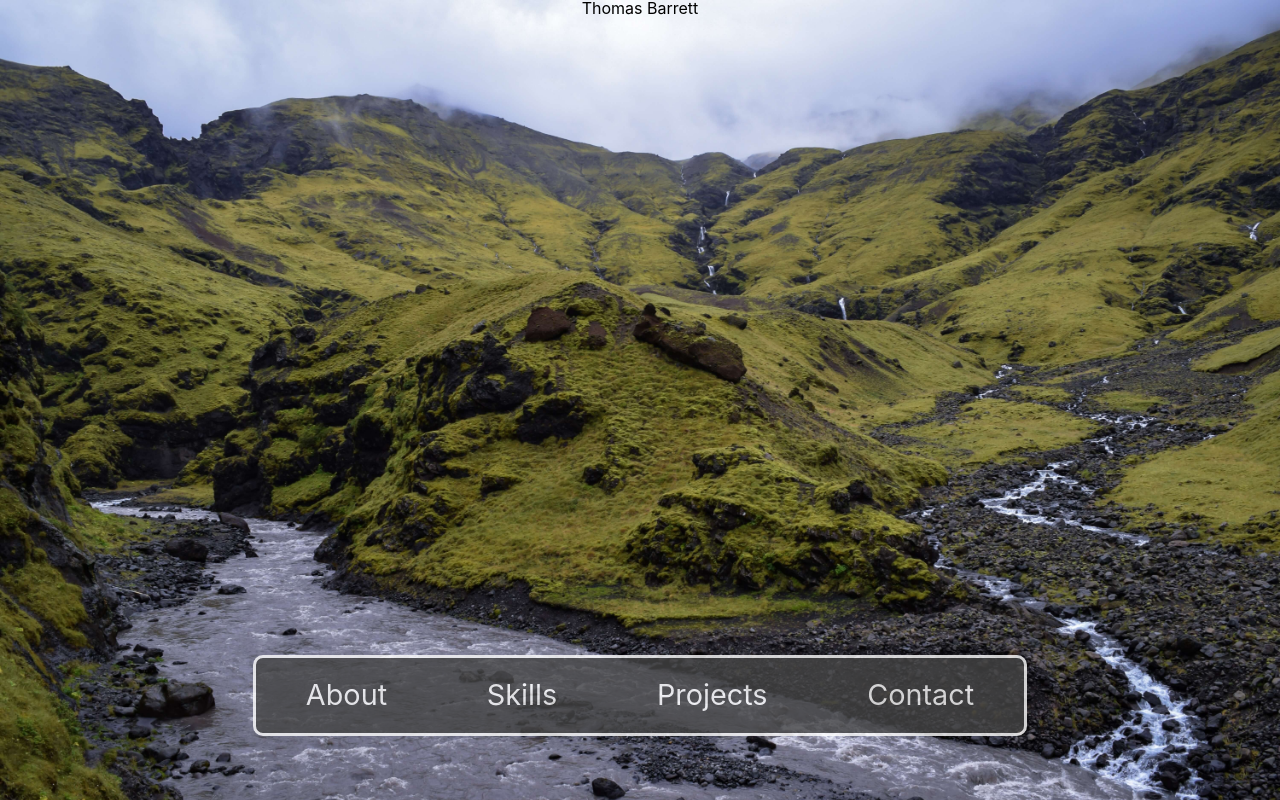
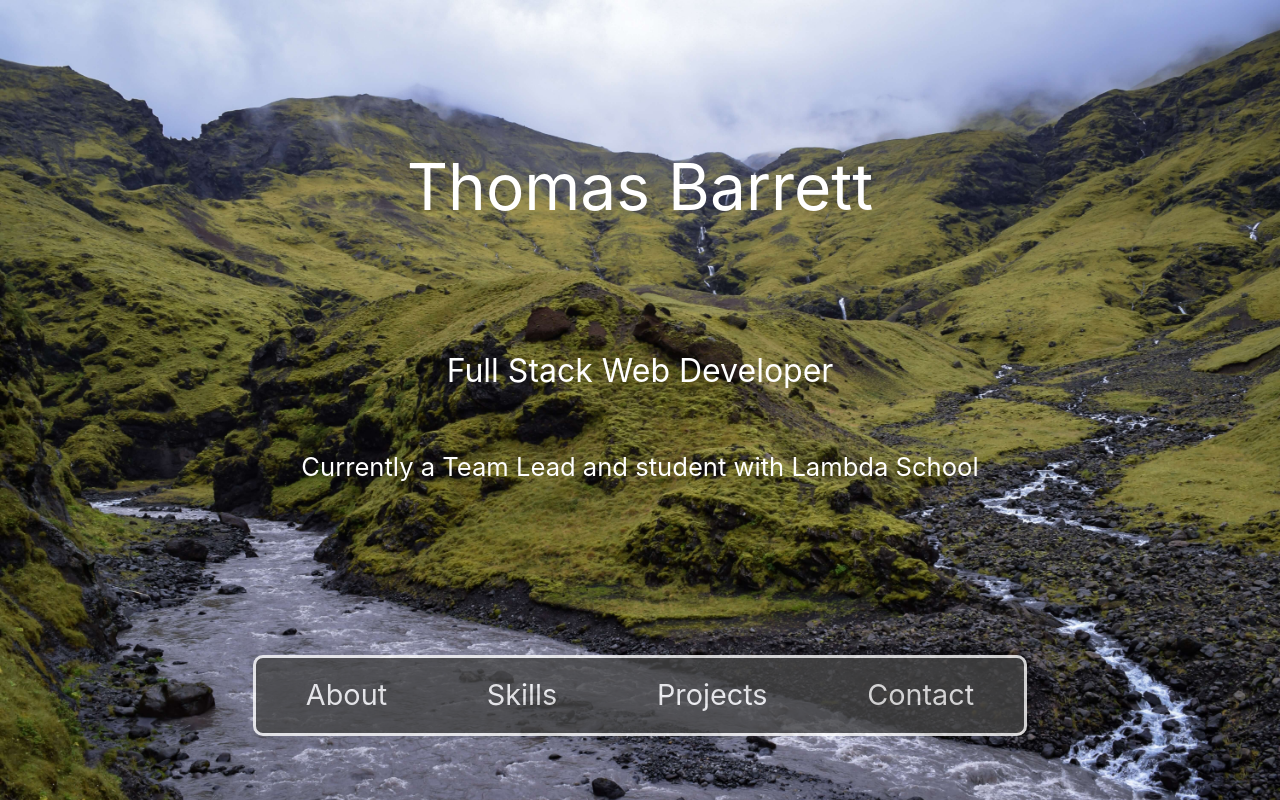
Before and after one commit to tsbarrett89/tb-portfolio, a React (Create React App) app: page / in a window 1280 px wide. Built offline with nearby package versions, Linux system fonts and the light colour scheme; the HTML template or start-up script is replaced by a standard one.

Commit message:
added headers and p to homepage and styled

```diff
--- a/src/components/Homepage.js
+++ b/src/components/Homepage.js
@@ -7,6 +7,8 @@ const Homepage = () => {
     return (
         <HomepageContainer>
             <h1>Thomas Barrett</h1>
+            <h3>Full Stack Web Developer</h3>
+            <p>Currently a Team Lead and student with Lambda School</p>
         </HomepageContainer>
     )
 }
--- a/src/style/homepage-styles.js
+++ b/src/style/homepage-styles.js
@@ -1,14 +1,24 @@
 import styled from 'styled-components';
 
 export const HomepageContainer = styled.div `
+    min-height: 60vh;
     display: flex;
     flex-direction: column;
+    justify-content: flex-end;
     align-items: center;
+    color: white;
+
+    h1 {
+        font-size: 4rem;
+    }
+
+    h3 {
+        font-size: 2rem;
+        margin-top: 20%;
+    }
+
+    p {
+        font-size: 1.6rem;
+        margin-top: 10%;
+    }
 `
-
-export const ProfilePicture = styled.img `
-    border: 1px solid black;
-    border-radius: 50%;
-    transform: rotate(-25deg);
-    width: 15%;
-`
```
